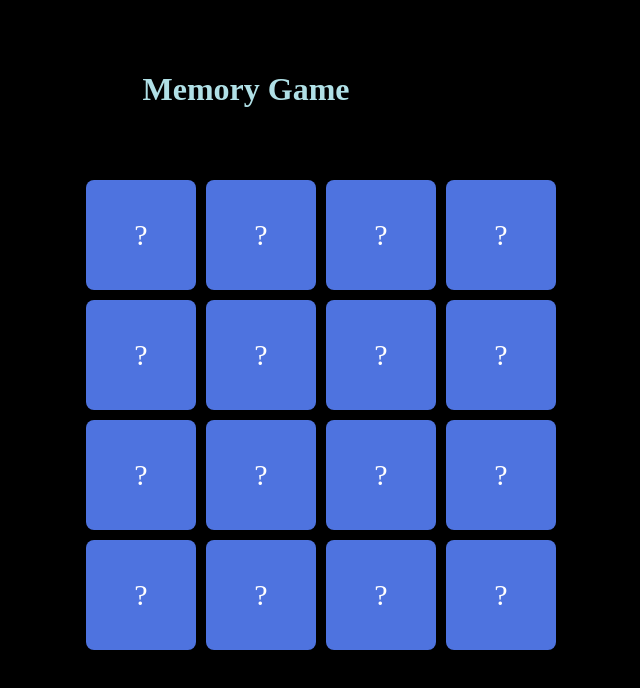
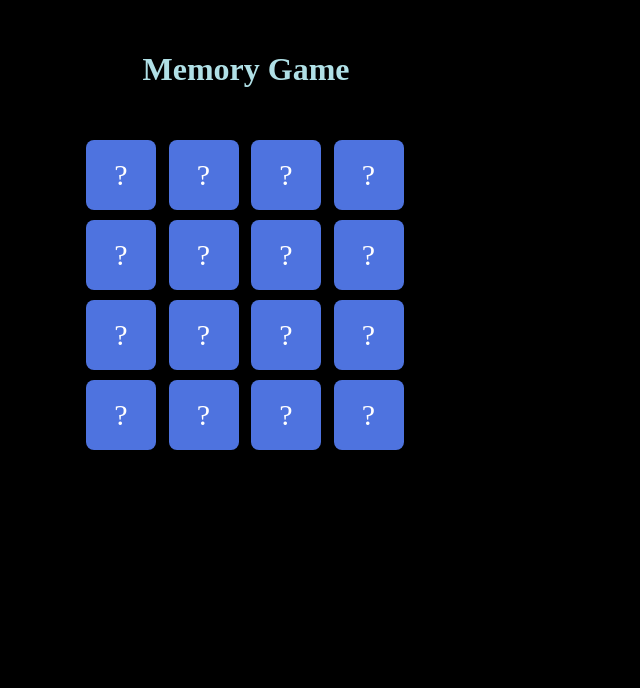
Before and after one commit to Tarunkute/FilpCard, a plain HTML site: page index.html in a window 1280 px wide. Shown: the whole page, without its empty margins (394-1034 px from the left). Drawn offline with Linux system fonts and the light colour scheme.

Commit message:
Update style.css

```diff
--- a/style.css
+++ b/style.css
@@ -8,8 +8,8 @@
 
 .heading{
     text-align:center;
-    padding-top:50px;
-    padding-bottom:50px;
+    padding-top:30px;
+    padding-bottom:30px;
     color:powderblue;
 }
 
@@ -24,7 +24,6 @@
     font-size: 30px;
     cursor: pointer;
     user-select: none;
-    padding:20px;
     border-radius: 8px;
     transition: background 0.3s, transform 0.3s;
 }
```
